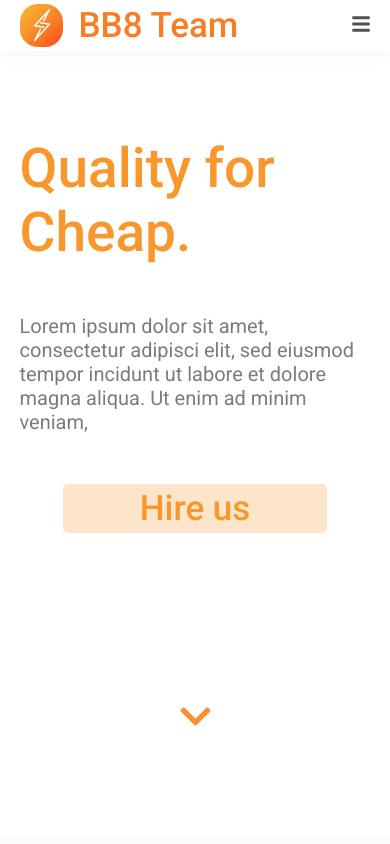
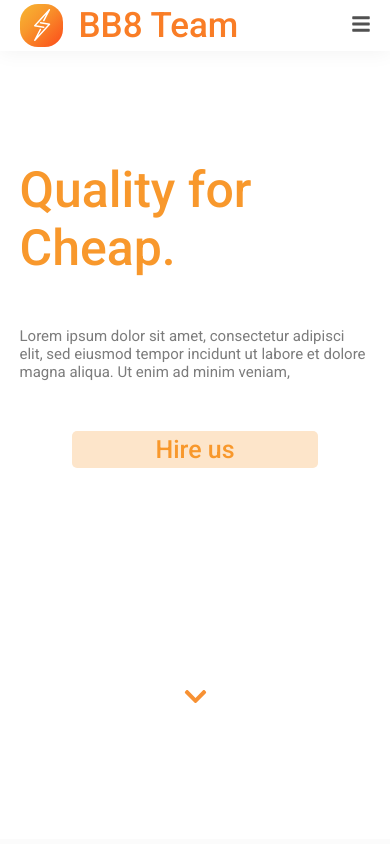
Before and after one commit to nortongoncalves/bb8team, a React (Create React App) app: page / in a window 390 px wide. Shown: the top 844 px of the page. Built offline with nearby package versions, Linux system fonts and the light colour scheme.

Commit message:
responsiveness fixed presentation and customers

```diff
--- a/src/presentation/pages/dashboard/components/ApresentationContent/styles.ts
+++ b/src/presentation/pages/dashboard/components/ApresentationContent/styles.ts
@@ -22,15 +22,15 @@ export const Content = styled.section`
   flex-direction: column;
   justify-content: space-around;
   min-height: calc(100vh - 8rem);
+  max-height: calc(100vh + 1rem);
+
+  @media only screen and (max-height: 500px) {
+    height: 105vh;
+  }
 
   header {
     display: flex;
     flex-direction: row;
-    gap: 30rem;
-
-    @media only screen and (max-width: 1024px) {
-      gap: 10rem;
-    }
   }
 
   footer {
@@ -44,13 +44,27 @@ export const Content = styled.section`
       color: ${(props: ThemeProps<colorsParams>) =>
         props.theme.apresentationContentIconColor};
     }
+
+    @media only screen and (max-width: 425px) {
+      svg {
+        font-size: 2.5rem;
+      }
+    }
   }
 `;
 
 export const FirstArticle = styled.article`
   display: flex;
   flex-direction: column;
-  gap: 5rem;
+  gap: 10rem;
+
+  @media only screen and (max-width: 1024px) {
+    gap: 5rem;
+  }
+
+  @media only screen and (max-height: 500px) {
+    gap: 2rem;
+  }
 `;
 
 export const SecondArticle = styled.article`
@@ -67,7 +81,7 @@ export const Title = styled.h1`
     props.theme.apresentationContentTitle};
 
   @media only screen and (max-width: 768px) {
-    font-size: 5.5rem;
+    font-size: 5rem;
   }
 `;
 
@@ -78,7 +92,7 @@ export const Description = styled.h2`
     props.theme.apresentationContentDescribe};
 
   @media only screen and (max-width: 768px) {
-    font-size: 2rem;
+    font-size: 1.5rem;
   }
 `;
 
@@ -89,7 +103,7 @@ export const Button = styled.button`
     props.theme.apresentationContentButtonColor};
   background-color: ${(props: ThemeProps<colorsParams>) =>
     props.theme.apresentationContentButtonBackground};
-
+  align-self: center;
   outline: none;
   border: none;
   border-radius: 0.5rem;
@@ -103,11 +117,13 @@ export const Button = styled.button`
 
   @media only screen and (max-width: 768px) {
     width: 65%;
+    font-size: 3rem;
   }
 
   @media only screen and (max-width: 425px) {
-    width: 75%;
+    width: 70%;
     margin: 0 auto;
+    font-size: 2.5rem;
   }
 `;
 
--- a/src/presentation/pages/dashboard/components/Customers/styles.ts
+++ b/src/presentation/pages/dashboard/components/Customers/styles.ts
@@ -34,7 +34,7 @@ export const CardGroup = styled.div`
   justify-content: space-between;
   align-items: flex-start;
 
-  @media only screen and (max-width: 426px) {
+  @media only screen and (max-width: 850px) {
     flex-direction: column;
     align-items: center;
     gap: 6rem;
@@ -46,7 +46,7 @@ export const Card = styled.div`
   display: flex;
   flex-direction: column;
   justify-content: space-around;
-  width: 31%;
+  max-width: 31%;
   min-height: 28rem;
   border: 0.1rem solid
     ${(props: ThemeProps<colorsParams>) => props.theme.customersCardBorderColor};
@@ -84,7 +84,7 @@ export const Card = styled.div`
       props.theme.customersCardSpanColor};
   }
 
-  @media only screen and (max-width: 426px) {
-    width: 100%;
+  @media only screen and (max-width: 850px) {
+    max-width: 100%;
   }
 `;
```
